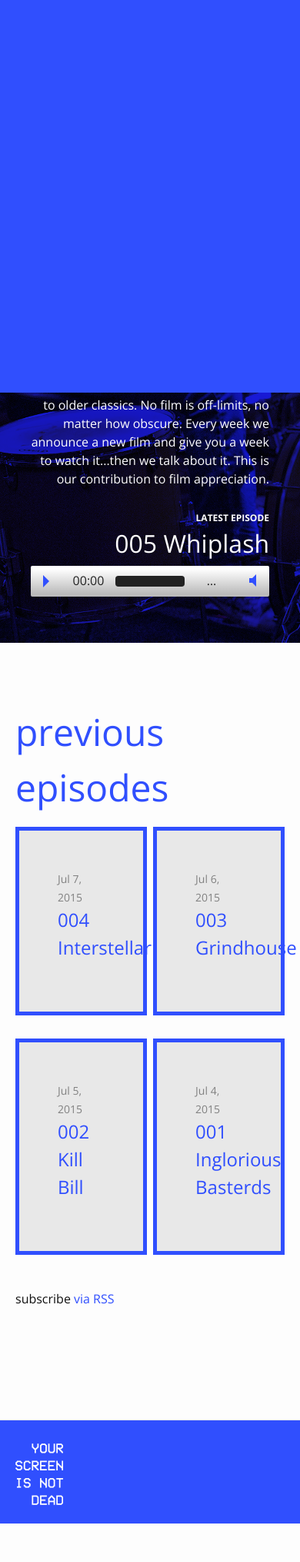
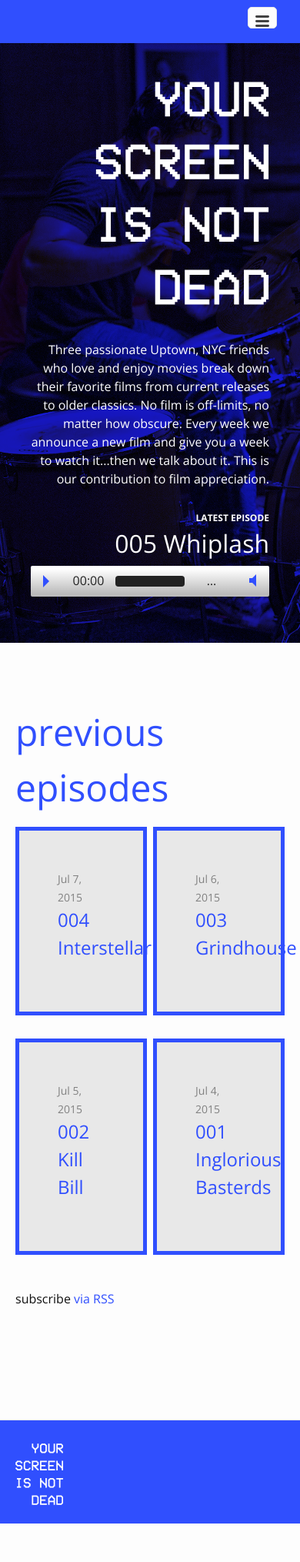
Before and after one commit to yourscreenisnotdead/yourscreenisnotdead.github.io, a Jekyll site: the page built from index.html, in a window 390 px wide. Shown: the whole page at 77% size. Built offline with Jekyll 4.4.1, drawn with Linux system fonts in a browser that asks for light colours; nearby versions of some CDN libraries.

Commit message:
mobile loader

```diff
--- a/_sass/_loader.scss
+++ b/_sass/_loader.scss
@@ -17,6 +17,9 @@
 
 .load-finished {
   margin-top: -100%;
+  @media screen and (max-width: 700px) {
+    margin-top: -300%;
+  }
 }
 
 .loader,
```
